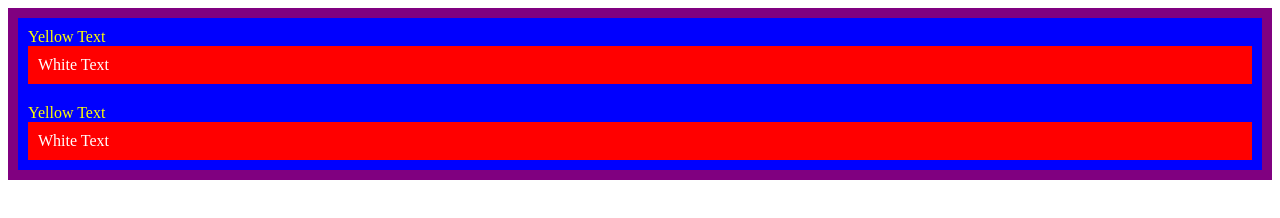
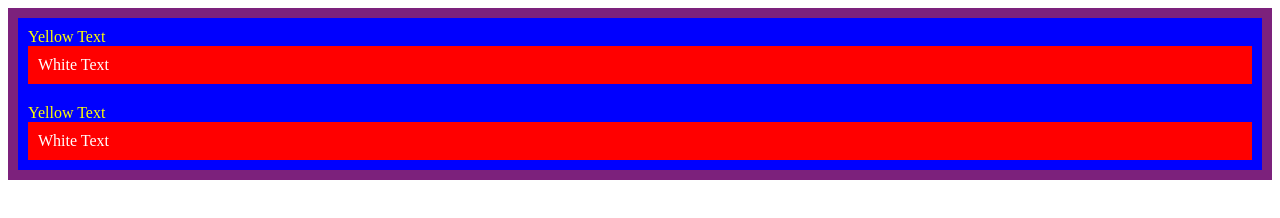
Before and after one commit to nareshyadav2912/Development, a plain HTML site: page 7.0+CSS+Cascade/7.0 CSS Cascade/index.html in a window 1280 px wide. Drawn offline with Linux system fonts and the light colour scheme.

Commit message:
Update style.css

```diff
--- a/7.0+CSS+Cascade/7.0 CSS Cascade/style.css
+++ b/7.0+CSS+Cascade/7.0 CSS Cascade/style.css
@@ -17,6 +17,6 @@ p {
   background-color: red;
 }
 #outer-box{
-  background-color: purple;
+  background-color: rgb(124, 33, 124);
   padding: 10px;
 }
```
